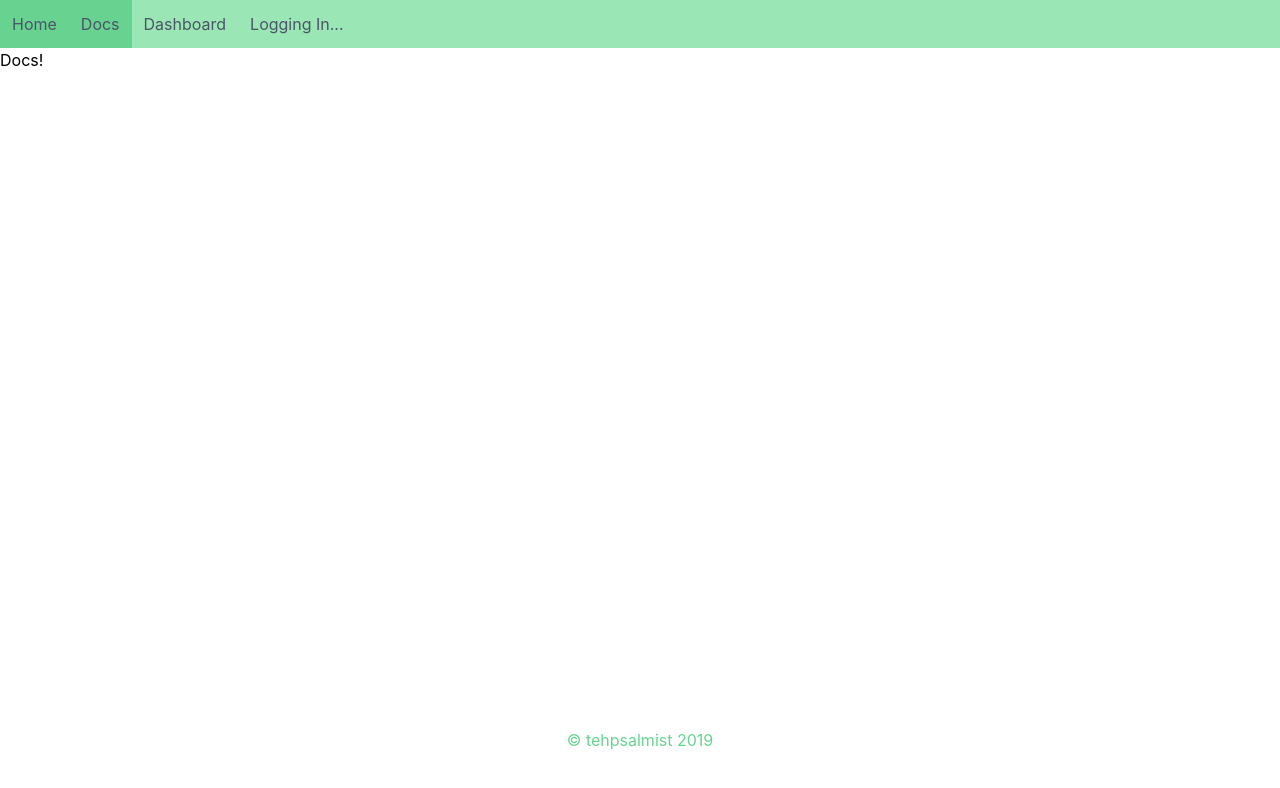
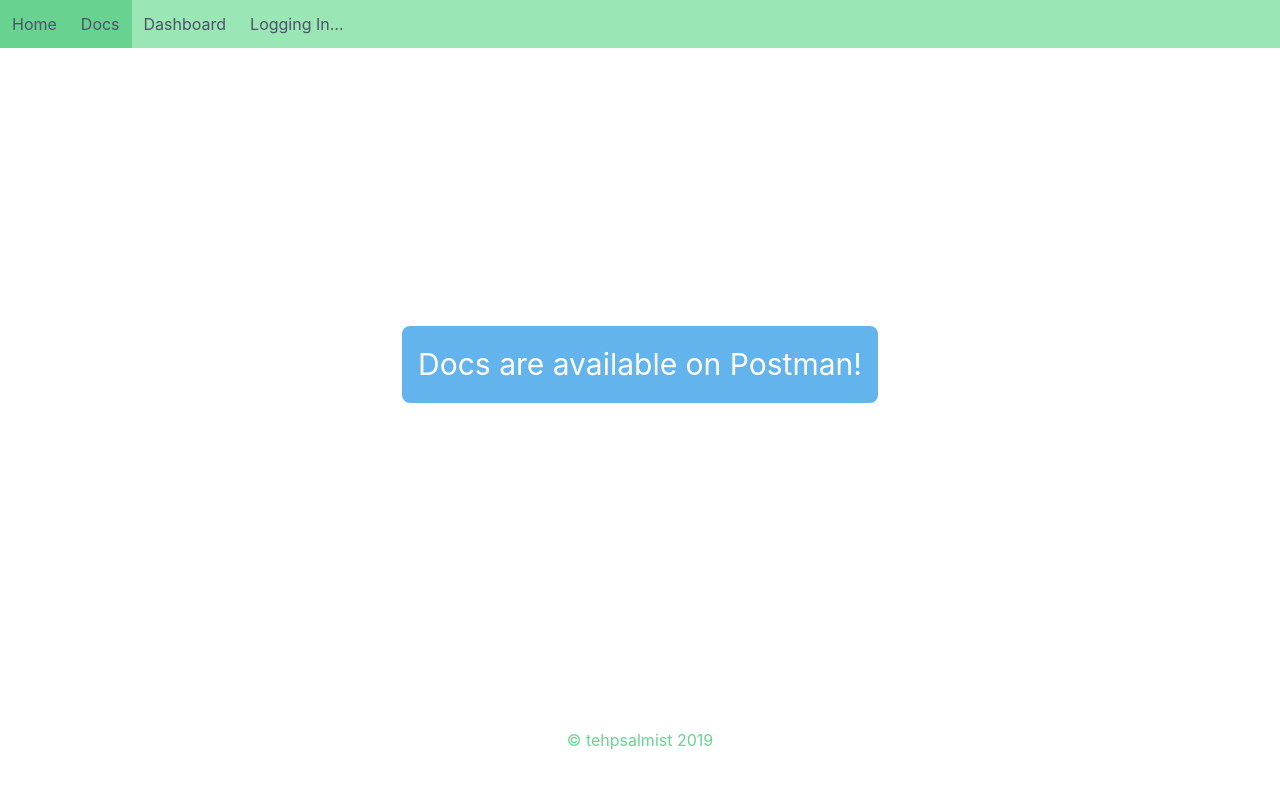
Before and after one commit to tehpsalmist/later-on-gui, a React (Vite) app: page /docs in a window 1280 px wide. Shown: the top 788 px of the page. Built offline with nearby package versions, Linux system fonts and the light colour scheme.

Commit message:
docs link

```diff
--- a/src/components/Docs.js
+++ b/src/components/Docs.js
@@ -1,7 +1,14 @@
 import React from 'react'
 
 export const Docs = props => {
-  return <main>
-    Docs!
+  return <main className='flex-center'>
+    <a
+      className='rounded-lg p-2 md:p-4 text-xl md:text-3xl text-white flex-center bg-blue-400 hover:bg-blue-500 focus:bg-blue-600'
+      href='https://documenter.getpostman.com/view/3970153/SW14UcKG?version=latest'
+      target='_blank'
+      noreferrer
+      noopener>
+      Docs are available on Postman!
+    </a>
   </main>
 }
```
